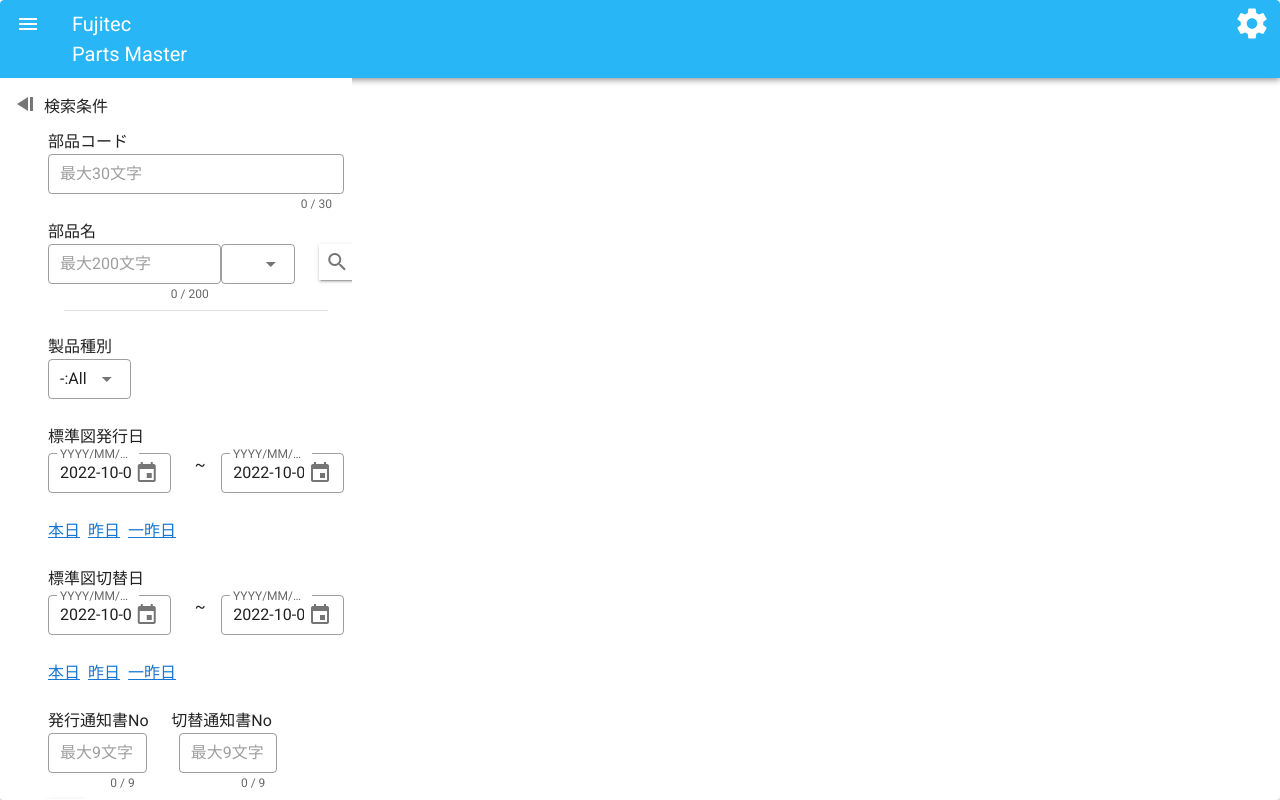
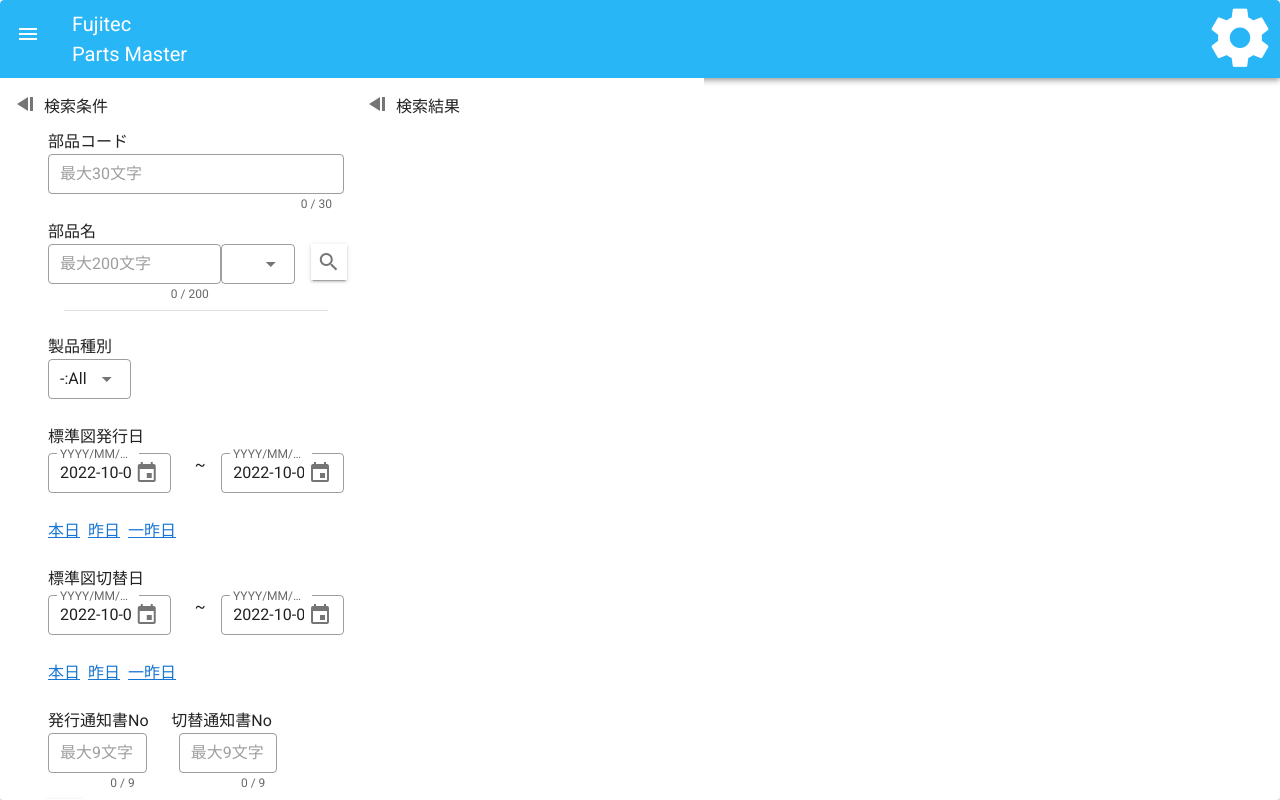
Before and after one commit to Tanawan-Supanurat/PartsMaster, a Nuxt app: page /kensakuPage in a window 1280 px wide. Both pictures are taken after a click on the button 28 px from the left and 24 px from the top of the page. Built offline with nearby package versions, Linux system fonts and the light colour scheme.

Commit message:
add setting menu

```diff
--- a/pages/kensakuPage.vue
+++ b/pages/kensakuPage.vue
@@ -4,8 +4,6 @@
             class="mx-auto overflow-hidden"
             height=100vh
         >
-        <!-- スライドバー -->
-
             <v-app-bar
             color="light-blue lighten-1"
             dense
@@ -14,13 +12,27 @@
             clipped-left
             dark
             >
-            <v-app-bar-nav-icon class  @click.stop="drawer = !drawer"></v-app-bar-nav-icon>
+            <v-app-bar-nav-icon class = "mt-5" @click.stop="drawer = !drawer"></v-app-bar-nav-icon>
             <v-toolbar-title ><br>Fujitec<br> Parts Master</v-toolbar-title>
             <v-spacer></v-spacer>
-            <v-btn icon absolute right >
-            <v-icon large>mdi-cog</v-icon>
-            </v-btn>
+
+            <v-menu left bottom>
+                <template v-slot:activator="{ on, attrs }">
+                    <v-btn
+                     icon
+                     right
+                     v-bind="attrs"
+                     v-on="on"
+                    >
+                        <v-icon class = "mr-6 mt-7" size = 70>mdi-cog</v-icon>
+                    </v-btn>
+                </template>
+            </v-menu>
             </v-app-bar>
+            <v-row
+                class="fill-height"
+                no-gutters
+            >
             <v-navigation-drawer
                 v-model="drawer"
                 :mini-variant.sync="mini"
@@ -80,9 +92,7 @@
                                         outlined
                                         ></v-combobox>
                                     </v-col>
-                                    <v-col cols ="1" sm="1">
-                                    </v-col>
-                                    <v-col cols ="1" sm="1">
+                                    <v-col cols ="1" sm="1" class = "ml-4">
                                         <v-btn
                                         elevation="2"
                                         icon
@@ -297,6 +307,29 @@
                     </v-list-item-group>
                 </v-list>
             </v-navigation-drawer>
+            <v-navigation-drawer
+                v-model="drawer"
+                :mini-variant.sync="mini2"
+                mini-variant-width = 40
+                floating
+                clipped
+                width=44vh
+            >
+                <v-list
+                 nav
+                 dense
+                 >
+                    <v-btn class = "mb-2"
+                        icon
+                        @click.stop="mini2 = !mini2"
+                        >
+                        <v-icon>mdi-step-backward</v-icon>
+                        </v-btn>検索結果
+
+
+                </v-list>
+            </v-navigation-drawer>
+            </v-row>
         </v-card>
     </div>
 </template>
@@ -306,6 +339,7 @@
     data: () => ({
       drawer: false,
       mini:false,
+      mini2:false,
       group: null,
       itemsBuhin:[1,2,3,],
       selectBuhin:"",
```
